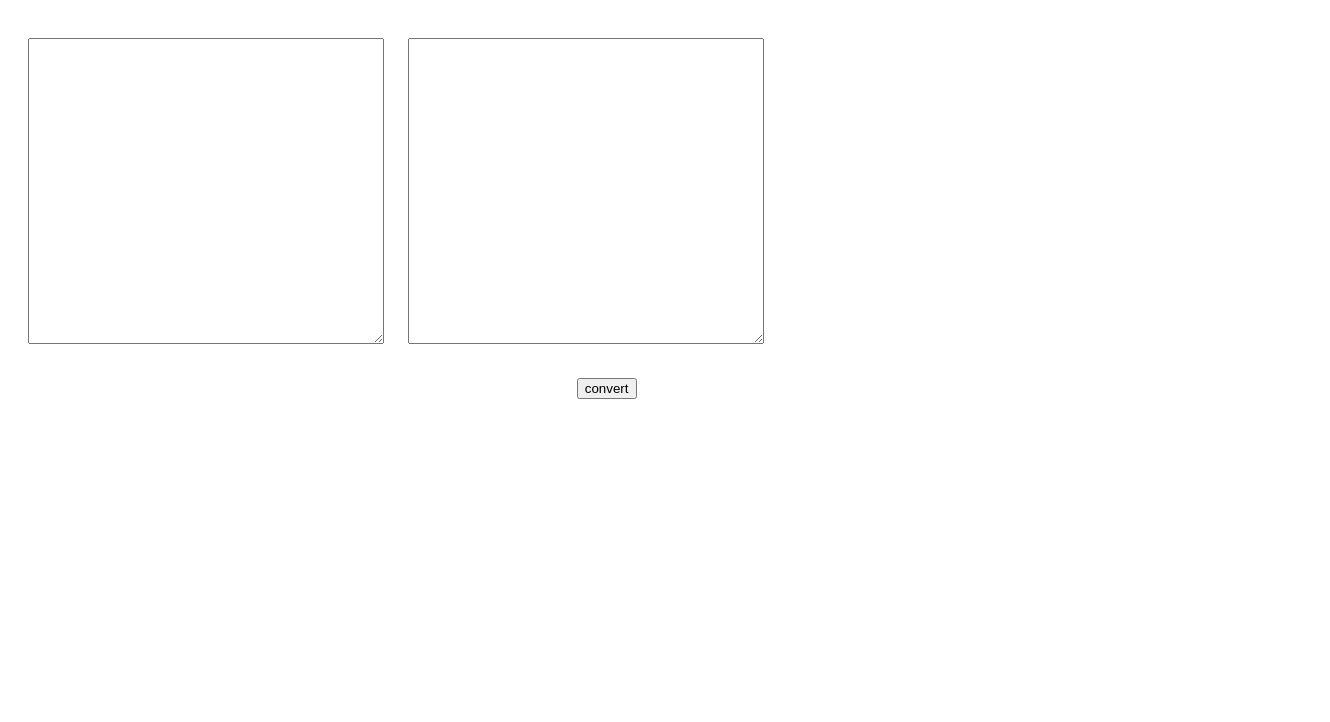
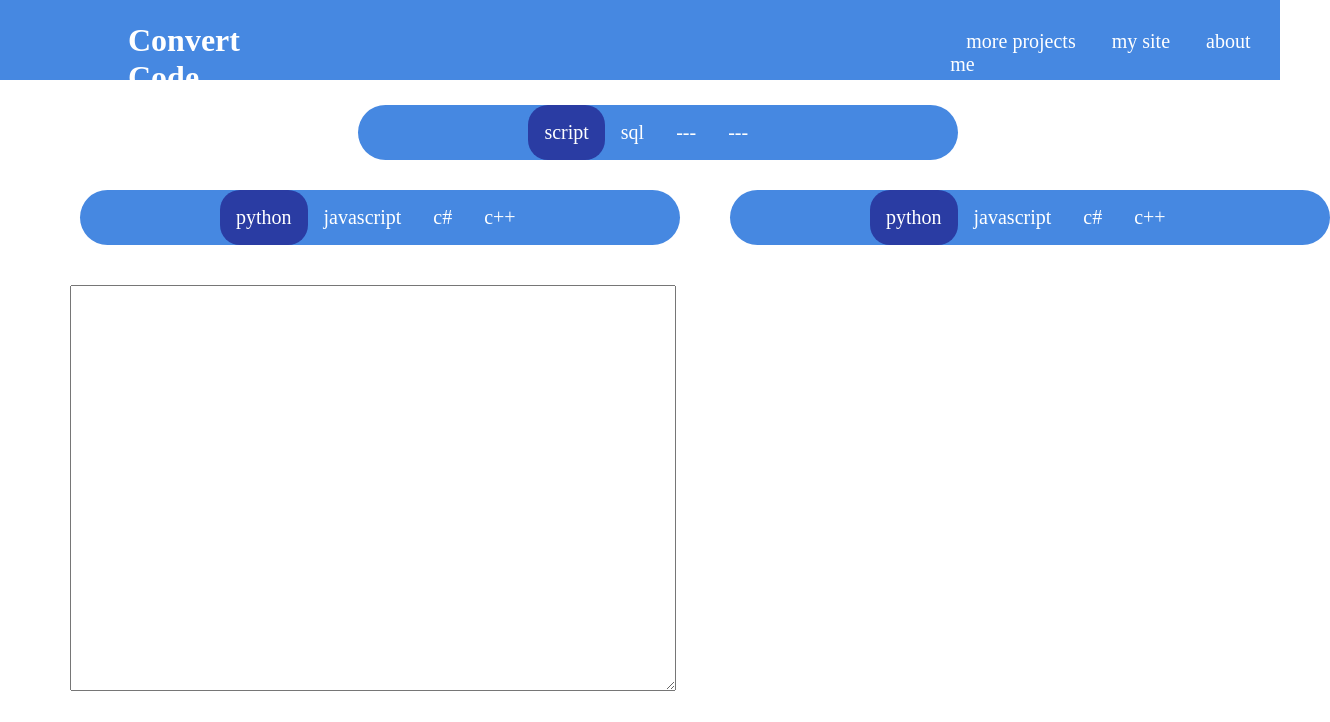
Before and after one commit to Veter-ok/convert-scripts, a plain HTML site: page index.html in a window 1280 px wide. Shown: the top 722 px of the page, 1330 px wide, since content can reach past the window. Drawn offline with nearby package versions, Linux system fonts and the light colour scheme.

Commit message:
Redesigned the page

```diff
--- a/index.css
+++ b/index.css
@@ -1,13 +1,158 @@
+body {
+    margin: 0px;
+    padding: 0px;
+}
+
+header {
+    display: flex;
+    height: 80px;
+    background-color: #4688E1;
+}
+
+
+.site-title {
+    padding-top: 1px;
+    padding-left: 10%;
+}
+
+.site-title h1 {
+    color: white;
+}
+
+.header-links {
+    margin-top: 30px;
+    margin-left: 50%;
+}
+
+.header-links a{
+    color: white;
+    text-decoration: none;
+    padding: 16px;
+    font-size: 20px;
+}
+
+.header-links a:hover{
+    background-color: rgb(95, 95, 219);
+    border-radius: 20px;
+}
+
+.bar {
+    margin: 25px 0px 20px 28%;
+    height: 55px;
+    width: 600px;
+    border-radius: 30px;
+    background-color: #4688E1;
+}
+
+.select-converter {
+    display: flex;
+    margin-left: 170px;
+    text-align: center;
+}
+
+.select-converter span {
+    color: white;
+    text-decoration: none;
+    font-size: 20px;
+    padding: 16px;
+    border-radius: 20px;
+}
+
+.bar span.active{
+    background-color: rgb(42, 60, 163);
+}
+
+.bar span:hover:not(.active){
+    background-color: rgb(95, 95, 219);
+}
+
+.select-language {
+    display: inline-flex;
+    margin: 10px 0px 10px 70px;
+}
+
+.language-bar-1 {
+    margin-left: 10px;
+    height: 55px;
+    width: 600px;
+    border-radius: 30px;
+    background-color: #4688E1;
+}
+
+.from-convert {
+    display: flex;
+    margin-left: 140px;
+    text-align: center;
+}
+
+.from-convert span {
+    color: white;
+    border-radius: 20px;
+    text-decoration: none;
+    font-size: 20px;
+    padding: 16px;
+}
+
+.from-convert span.active{
+    background-color: rgb(42, 60, 163);
+}
+
+.from-convert span:hover:not(.active){
+    background-color: rgb(95, 95, 219);
+}
+
+.language-bar-2 {
+    margin-left: 50px;
+    height: 55px;
+    width: 600px;
+    border-radius: 30px;
+    background-color: #4688E1;
+}
+
+.to-convert {
+    display: flex;
+    margin-left: 140px;
+    text-align: center;
+}
+
+.to-convert span {
+    color: white;
+    border-radius: 20px;
+    text-decoration: none;
+    font-size: 20px;
+    padding: 16px;
+}
+
+.to-convert span.active{
+    background-color: rgb(42, 60, 163);
+}
+
+.to-convert span:hover:not(.active){
+    background-color: rgb(95, 95, 219);
+}
+
+.fill-text {
+    margin-left: 20px;
+}
+
 textarea {
-    margin-left: 20px;
+    margin-left: 50px;
     margin-top: 30px;
     overflow-y: scroll;
-    width: 350px;
-    height: 300px;
-    font-size: 10px;
+    width: 600px;
+    height: 400px;
+    font-size: 14px;
 }
 
 .convert-button {
-    margin-left: 45%;
+    background-color: #4688E1;
+    border-radius: 20px;
+    color: white;
+    font-size: 20px;
+    margin-left: 47%;
     margin-top: 30px;
 }
+
+.convert-button :active {
+    background-color: rgb(95, 95, 219);
+}
--- a/index.html
+++ b/index.html
@@ -1,5 +1,6 @@
 <!DOCTYPE html>
 <html lang="en">
+
 <head>
 	<meta charset="UTF-8">
 	<meta name="viewport" content="width=device-width, initial-scale=1.0">
@@ -8,7 +9,44 @@
 	<script src='index.js'></script>
 	<title>Document</title>
 </head>
+
 <body>
+	<header>
+		<div class="site-title">
+			<h1>Convert Code</h1>
+		</div>
+		<div class="header-links">
+			<a href="#">more projects</a>
+			<a href="">my site</a>
+			<a href="">about me</a>
+		</div>
+	</header>
+	<div class="bar">
+		<div class="select-converter">
+			<span class="active">script</span>
+			<span>sql</span>
+			<span>---</span>
+			<span>---</span>
+		</div>
+	</div>
+	<div class="select-language">
+		<div class="language-bar-1">
+			<div class="from-convert">
+				<span class="active" value='python'>python</span>
+				<span value='javascript'>javascript</span>
+				<span value='c#'>c#</span>
+				<span value='c++'>c++</span>
+			</div>
+		</div>
+		<div class="language-bar-2">
+			<div class="to-convert">
+				<span class="active">python</span>
+				<span>javascript</span>
+				<span>c#</span>
+				<span>c++</span>
+			</div>
+		</div>
+	</div>
 	<div class="content">
 		<div class="fill-text">
 			<textarea name="" id="your-script"></textarea>
@@ -17,4 +55,5 @@
 		<input type="submit" class="convert-button" value="convert">
 	</div>
 </body>
+
 </html>
--- a/index.js
+++ b/index.js
@@ -4,15 +4,34 @@ var cmd_with_braces = new Map([
     ['elif', 'else if'],
     ['if', 'if'],
     ['else', 'else']
-  ]); // map with syntax language
+]); // map with syntax language
 var simple_cmd = new Map([
     ['print', 'Console.WriteLine']
-  ]);
+]);
 var num_space = 0; // sum of space in the string
 var brackets = []; // Does we shuld write "}" in the end
+var to_convert = ''
+var from_convert = ''
 
 $(function () {
-    $('.convert-button').on('click', function(){ // click on convert button
+    $("div.select-converter > span").on('click', function () {
+        $('div.select-converter > span').attr('class', '')
+        $(this).attr('class', 'active')
+    });
+
+    $("div.from-convert > span").on('click', function () {
+        $('div.from-convert > span').attr('class', '')
+        $(this).attr('class', 'active')
+        from_convert = $(this).attr('value')
+    });
+
+    $("div.to-convert > span").on('click', function () {
+        $('div.to-convert > span').attr('class', '')
+        $(this).attr('class', 'active')
+        to_convert = $(this).attr('value')
+    });
+
+    $('.convert-button').on('click', function () { // click on convert button
         num_space = 0; //reset the value
         brackets = []; // reset the value
         var script = $('#your-script').val(); // remember input script
@@ -23,54 +42,54 @@ $(function () {
 
 
 function convertScript(script) { // function for conver script
-    var array  = script.split('\n') // split this script on strings
+    var array = script.split('\n') // split this script on strings
     array.push('\n') // add /n to the end of the array to see the array to the end
     var new_script = "using System;\n\nnamespace MyProgram\n{\n    class Program\n    {\n        static void Main(string[] args)\n        {\n" // script on select language
     array.forEach(element => { // iterate over the script line by string
         new_script += '            ' + (searchCommand(element) + '\n'); // run function for search command in line
     });
-    return new_script +  '        }\n    }\n}'// return new script
+    return new_script + '        }\n    }\n}'// return new script
 }
 
-function searchCommand(line){  // function for search command in line
-    if (line.indexOf('#') != -1){ // if it's comment
-        return line.slice(0,line.indexOf('#')) + '//' + line.slice(line.indexOf('#'),line.length) // then return it and replace # with //
+function searchCommand(line) {  // function for search command in line
+    if (line.indexOf('#') !== -1) { // if it's comment
+        return line.slice(0, line.indexOf('#')) + '//' + line.slice(line.indexOf('#') + 1, line.length) // then return it and replace # with //
     }
 
-    if (brackets[brackets.length-1] === 'open'){ // Check if brackets are open
-        if (line.slice(0, num_space*4) != '    '.repeat(num_space)) {
-            brackets[brackets.length-1] = "close"
+    if (brackets[brackets.length - 1] === 'open') { // Check if brackets are open
+        if (line.slice(0, num_space * 4) !== '    '.repeat(num_space)) {
+            brackets[brackets.length - 1] = "close"
             num_space -= 1
         }
     }
 
-    for (var [key, value] of cmd_with_braces ) {
+    for (var [key, value] of cmd_with_braces) {
         if (line.indexOf(key) !== -1) {
             brackets.push("open");
             num_space += 1
-            if (value == "function"){
-                return '    '.repeat(num_space-1) + value + line.slice(key.length, line.length-3) + '{'
-            }else if (value == 'else'){
-                return '    '.repeat(num_space-1)  + '}' + value + '{'
-            }else if (value == 'else if'){
-                return '    '.repeat(num_space-1) + '}' + value + ' (' + line.slice(key.length, line.length-1) + '){'
-            }else{
-                return '    '.repeat(num_space-1) + value + ' (' + line.slice(key.length, line.length-1) + '){'
+            if (value == "function") {
+                return '    '.repeat(num_space - 1) + value + line.slice(key.length + (num_space - 1) * 4, line.length) + '{'
+            } else if (value == 'else') {
+                return '    '.repeat(num_space - 1) + '}' + value + '{'
+            } else if (value == 'else if') {
+                return '    '.repeat(num_space - 1) + '}' + value + ' (' + line.slice(key.length + (num_space - 1) * 4, line.length - 1) + '){'
+            } else {
+                return '    '.repeat(num_space - 1) + value + ' (' + line.slice(key.length + (num_space - 1) * 4, line.length - 1) + '){'
             }
         }
     }
 
     for (var [key, value] of simple_cmd) {
         if (line.indexOf(key) !== -1) {
-            if (brackets[brackets.length-1] == "close"){
-                delete brackets[brackets.length-1]
-                return '    '.repeat(num_space) + "}\n" + '    '.repeat(num_space) + '            ' + value + line.slice(key.length+num_space*4, line.length) + ';'
+            if (brackets[brackets.length - 1] == "close") {
+                brackets.pop()
+                return '    '.repeat(num_space) + "}\n" + '    '.repeat(num_space) + '            ' + value + line.slice(key.length + num_space * 4, line.length) + ';'
             }
-            return '    '.repeat(num_space) + value + line.slice(key.length+num_space*4, line.length) + ';'
+            return '    '.repeat(num_space) + value + line.slice(key.length + num_space * 4, line.length) + ';'
         }
     }
 
-    if (line == '\n' && brackets[brackets.length-1] === "close"){
+    if (line == '\n' && brackets[brackets.length - 1] === "close") {
         return '}'
     }
 
```
Also changed, not shown: 1 other file. Lines whose indentation alone changed are shown as unchanged.
